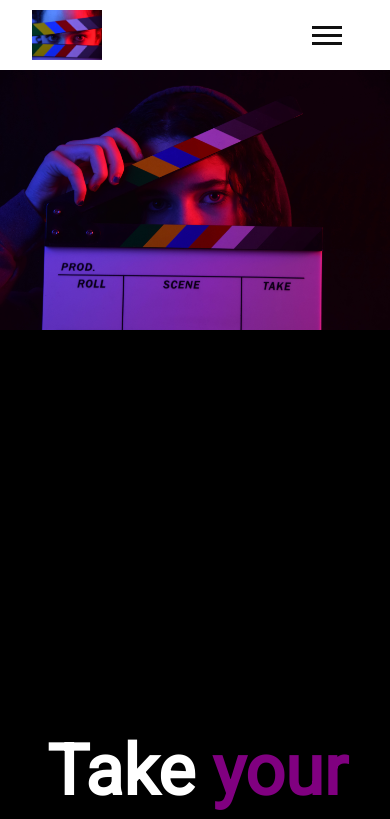
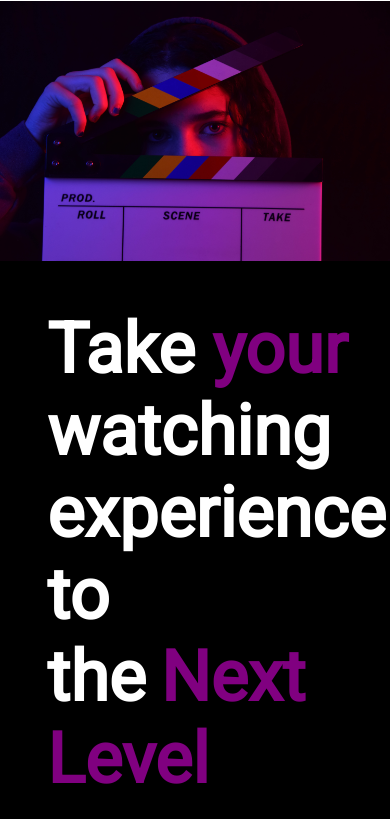
Before and after one commit to Rachelwebdev/Cinemy, a React (Create React App) app: page / in a window 390 px wide. Shown: the top 819 px of the page. Built offline with nearby package versions, Linux system fonts and the light colour scheme.

Commit message:
removed height from home container

```diff
--- a/src/Components/Home.css
+++ b/src/Components/Home.css
@@ -56,7 +56,7 @@
 @media (max-width: 700px) {
   .home-container {
     flex-direction: column-reverse;
-    height: 150vh;
+    /* height: 150vh; */
   }
   .left-image {
     width: 100%;
```
